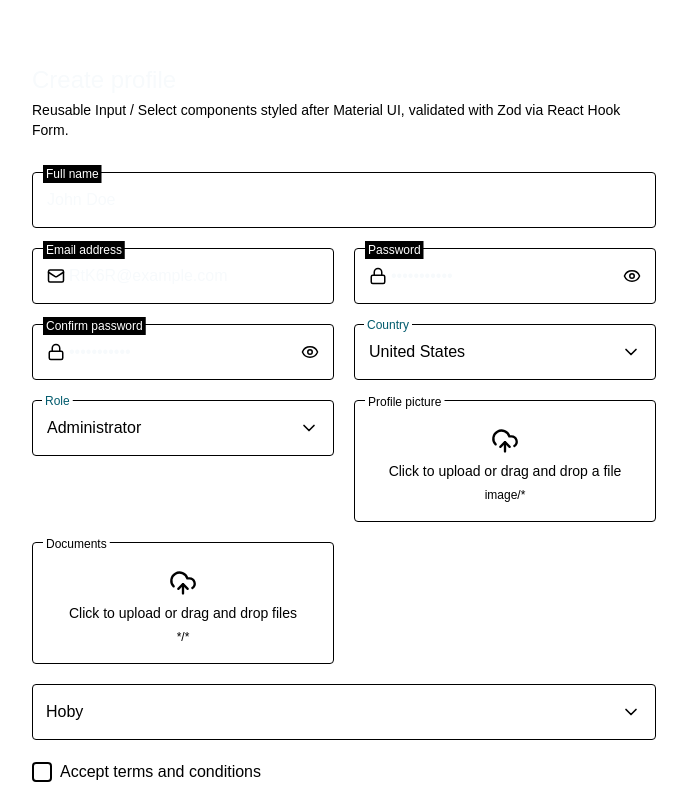
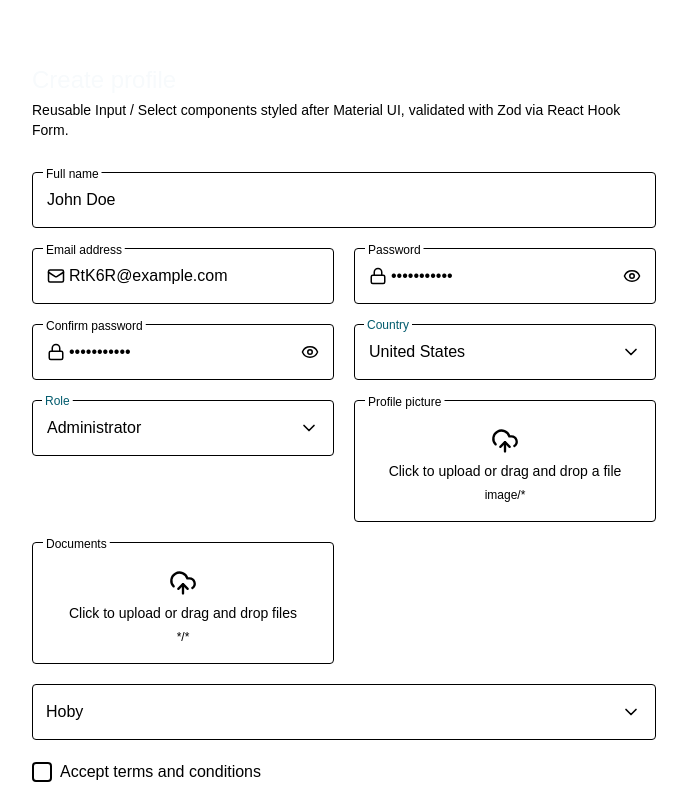
Before and after one commit to Azharul122/reusable-components, a Next.js app: page / in a window 1280 px wide. Shown: the top 800 px of the page, without its empty margins (296-983 px from the left). Built offline with nearby package versions, Linux system fonts and the light colour scheme.

Commit message:
Input field color change

```diff
--- a/src/components/forms/InputFields.tsx
+++ b/src/components/forms/InputFields.tsx
@@ -58,7 +58,7 @@ const TextField = React.forwardRef<HTMLInputElement, TextFieldProps>(
       size = "medium",
       startAdornment,
       endAdornment,
-      labelBackgroundClassName = "bg-black text-white",
+      labelBackgroundClassName = " bg-white",
       showPasswordToggle,
       className,
       id,
@@ -134,7 +134,7 @@ const TextField = React.forwardRef<HTMLInputElement, TextFieldProps>(
     const borderColor = showError
       ? "border-mui-error"
       : focused
-        ? "border-mui-primary"
+        ? "border-primary"
         : "border-mui-border";
 
     const borderWidth = focused || showError ? "border-2" : "border";
@@ -142,7 +142,7 @@ const TextField = React.forwardRef<HTMLInputElement, TextFieldProps>(
     const labelColor = showError
       ? "text-error"
       : focused
-        ? "text-mui-primary"
+        ? "border-primary text-primary"
         : "text-mui-text-secondary";
 
     // Resolve the actual <input type>: flip between password/text when toggled
@@ -220,7 +220,7 @@ const TextField = React.forwardRef<HTMLInputElement, TextFieldProps>(
               "px-3.5",
               inputPadding,
               inputTextSize,
-              "text-primary-text placeholder:text-transparent",
+              " placeholder:text-transparent",
               "disabled:cursor-not-allowed disabled:text-mui-text-disabled",
               startAdornment && "pl-1",
               resolvedEndAdornment && "pr-1",
```
